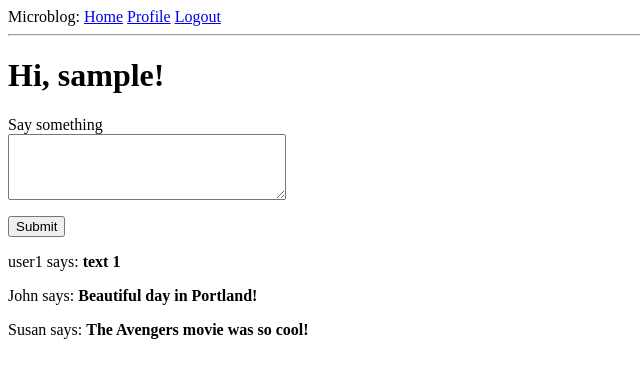
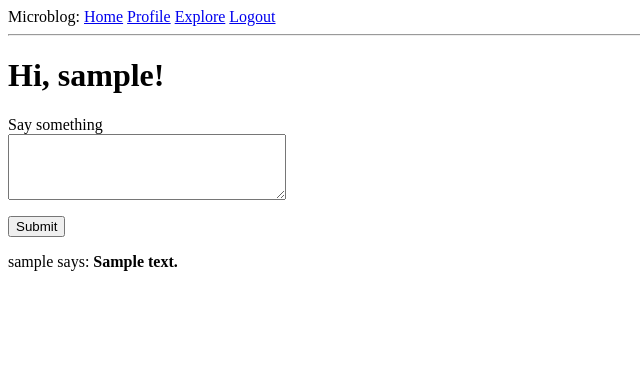
Before and after one commit to uzul03/microblog, a Flask app: page / in a window 1280 px wide. Shown: the top 378 px of the page, without its empty margins (0-640 px from the left). Run offline with Flask 2, Linux system fonts and the light colour scheme; a user stored in the database is signed in; tables that the repository leaves empty hold one stand-in row (values such as "Sample post").

Commit message:
страница Explore для отображения последних сообщений

```diff
--- a/app/routes.py
+++ b/app/routes.py
@@ -31,22 +31,16 @@ def index():
         db.session.commit()
         flash('Your post is now live!')
         return redirect(url_for('index'))
-    posts = [
-        {
-            'author': {'username': 'user1'},
-            'body': 'text 1'
-        },
-        {
-            'author': {'username': 'John'},
-            'body': 'Beautiful day in Portland!'
-        },
-        {
-            'author': {'username': 'Susan'},
-            'body': 'The Avengers movie was so cool!'
-        }
-    ]
+    posts = current_user.followed_posts().all()
     return render_template('index.html', title="Home Page",
                            form=form, posts=posts)
+
+
+@app.route('/explorer')
+@login_required
+def explore():
+    posts = Post.query.order_by(Post.timestamp.desc()).all()
+    return render_template('index.html', title='Explore', posts=posts)
 
 
 @app.route('/login', methods=['GET', 'POST'])
--- a/app/templates/base.html
+++ b/app/templates/base.html
@@ -14,6 +14,7 @@
 			<a href="{{ url_for('login') }}">Login</a>
 			{% else %}
 			<a href="{{ url_for('user', username=current_user.username) }}">Profile</a>
+			<a href="{{ url_for('explore') }}">Explore</a>
 			<a href="{{ url_for('logout') }}">Logout</a>
 			{% endif%}
 		</div>
--- a/app/templates/index.html
+++ b/app/templates/index.html
@@ -2,6 +2,7 @@
 
 {% block content %}
 	<h1>Hi, {{ current_user.username }}!</h1>
+	{% if form %}
 	<form action="" method="post">
 		{{ form.hidden_tag() }}
 		<p>
@@ -13,7 +14,7 @@
 		</p>
 		<p>{{ form.submit() }}</p>
 	</form>
-
+	{% endif %}
 	{% for post in posts %}
 	<p>
         {{ post.author.username }} says: <b>{{ post.body }}</b>
```
